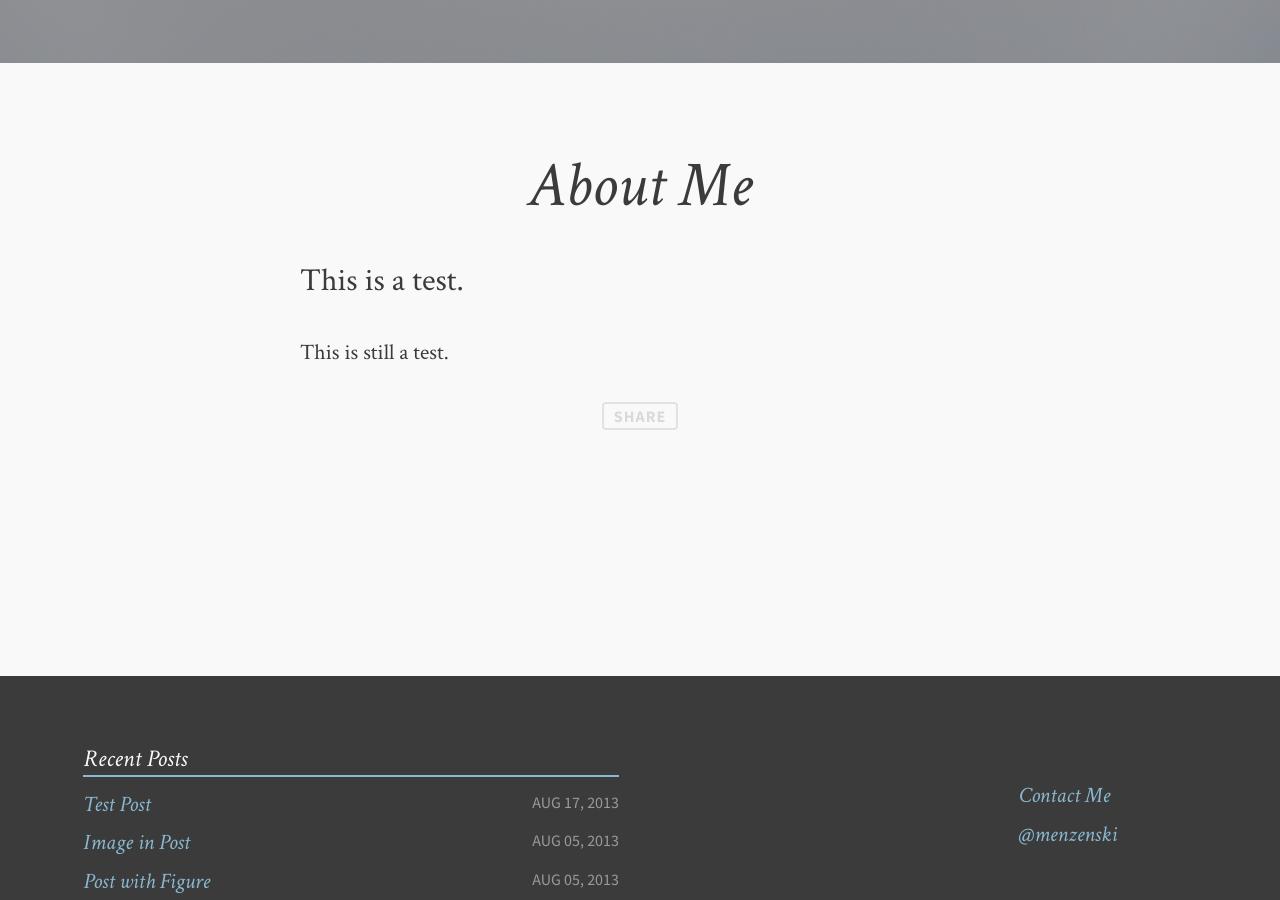
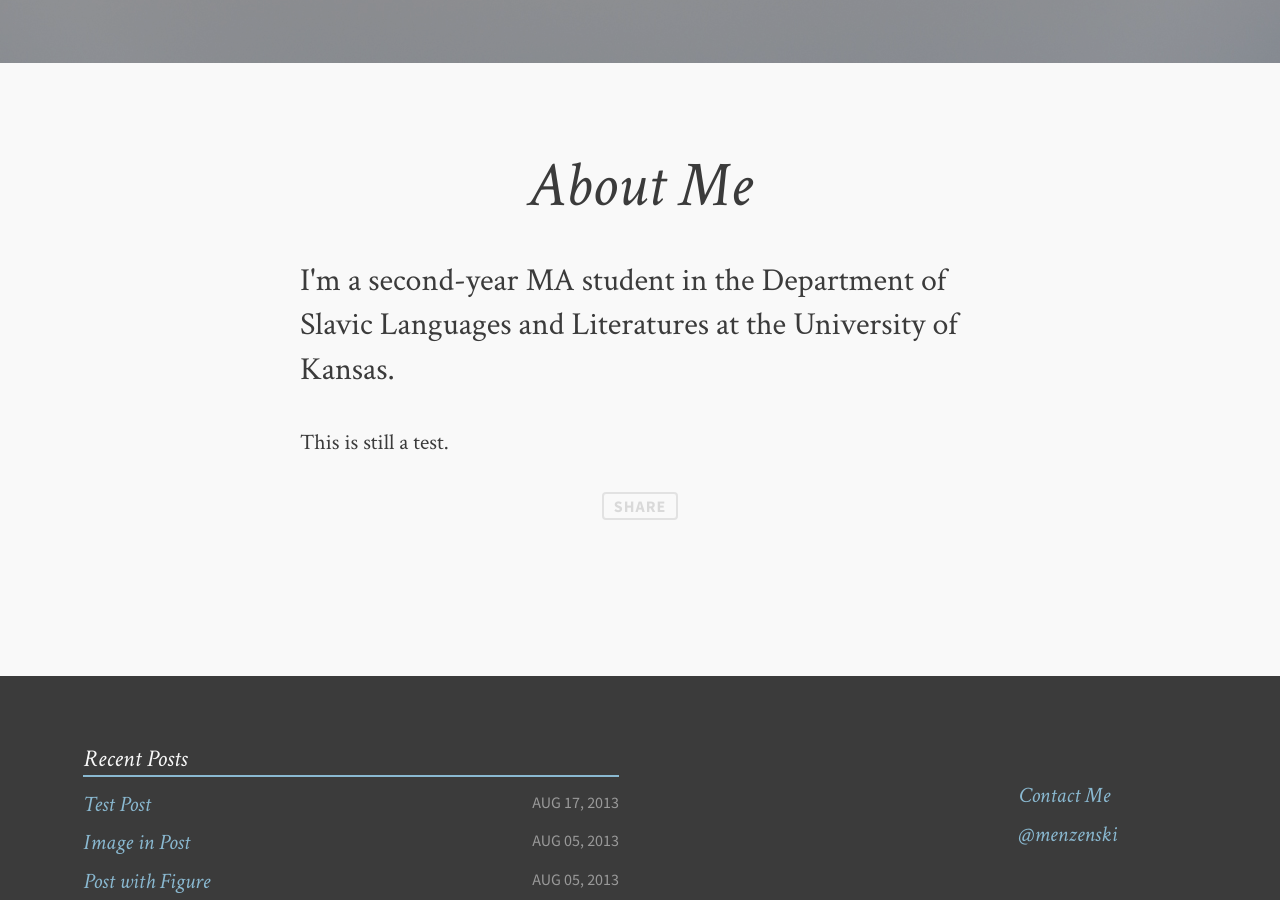
Before and after one commit to menzenski/menzenski.github.io, a Jekyll site: the page built from about.md, in a window 1280 px wide and 900 px high, scrolled down 487 px. Built offline with Jekyll 4.4.1, drawn with Linux system fonts in a browser that asks for light colours; comment, search, counter and statistics services are not loaded.

Commit message:
updated about page

```diff
--- a/about.md
+++ b/about.md
@@ -2,7 +2,7 @@
 layout: post
 permalink: /about/index.html
 title: About Me
-description: This is a test.
+description: I'm a second-year MA student in the Department of Slavic Languages and Literatures at the University of Kansas.
 tags: [about, admin]
 image:
   feature: soft-trees.jpg
```
